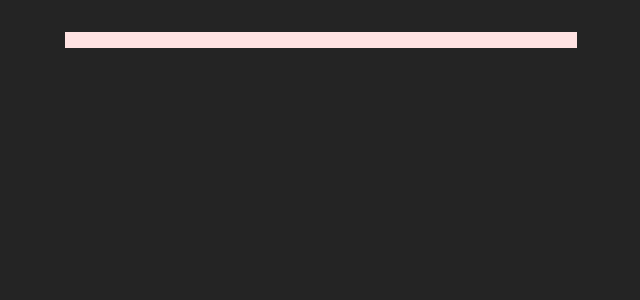
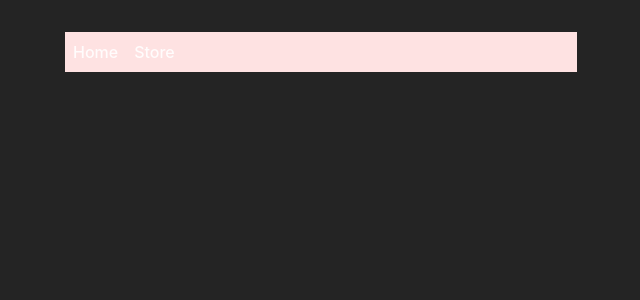
Before and after one commit to pantpad/state-in-url-react-router, a React (Vite) app: page / in a window 1280 px wide. Shown: the top 300 px of the page, without its empty margins (319-959 px from the left). Built offline with nearby package versions, Linux system fonts and the light colour scheme.

Commit message:
chore(app): add nav component

```diff
--- a/src/App.tsx
+++ b/src/App.tsx
@@ -1,9 +1,12 @@
 import "./App.css";
+import Nav from "./components/Nav";
 
 export default function App() {
   return (
     <>
-      <main className="min-w-[min(32rem,100vw-2rem)] p-2 bg-red-100"></main>
+      <main className="min-w-[min(32rem,100vw-2rem)] p-2 bg-red-100">
+        <Nav />
+      </main>
     </>
   );
 }
```
